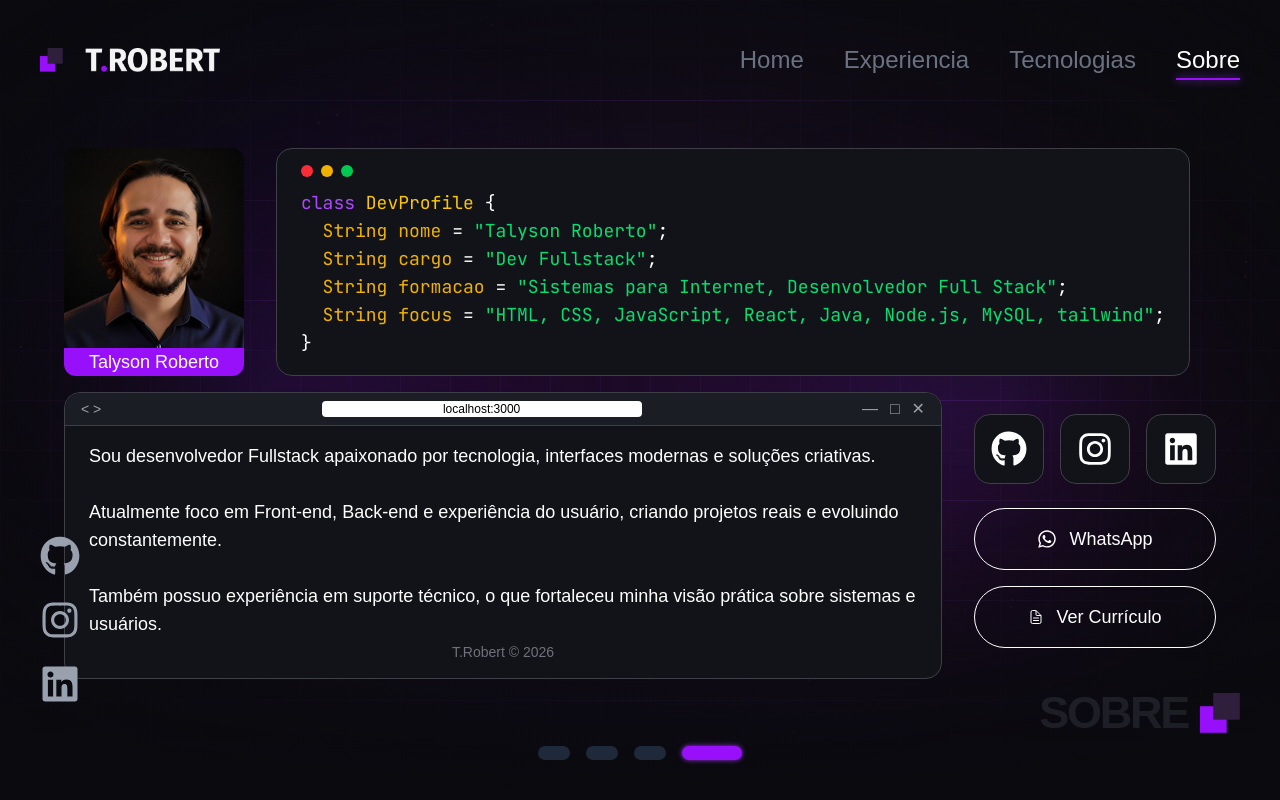
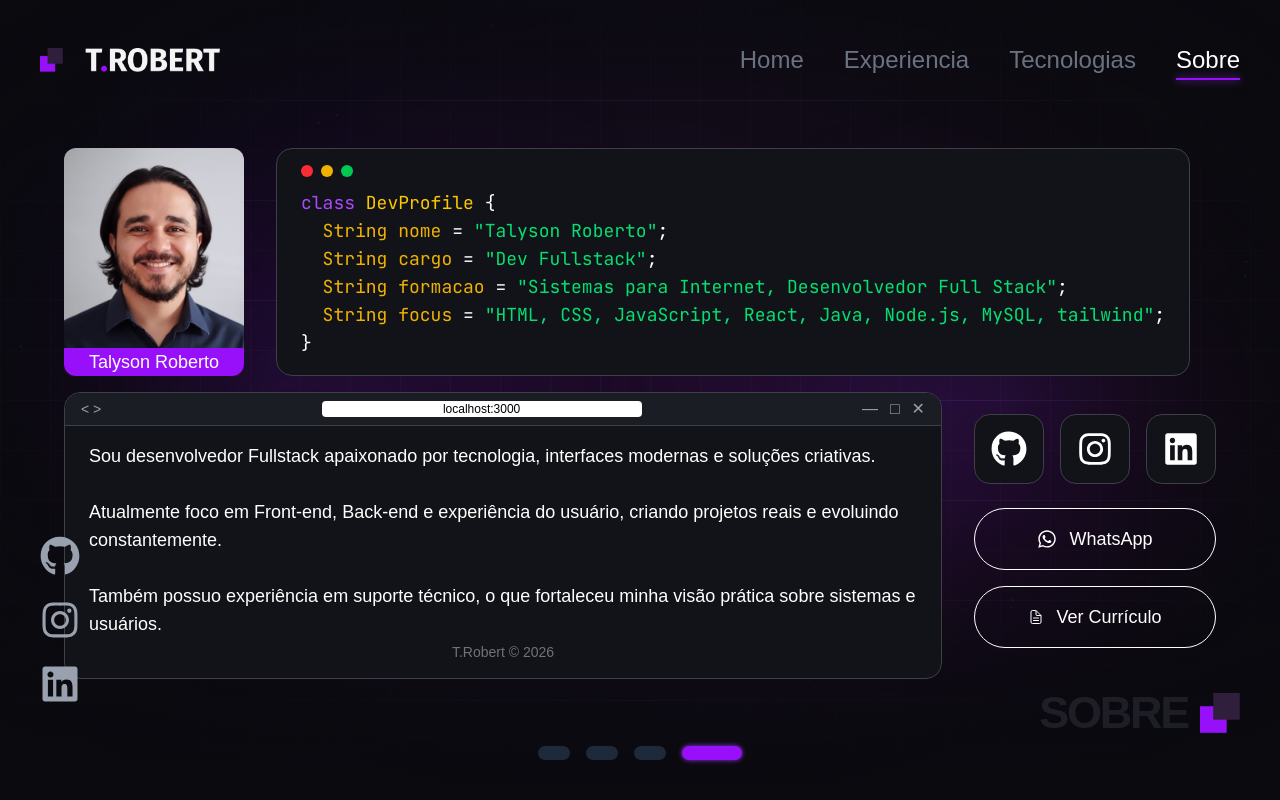
Before and after one commit to TalysonRoberto/Portfolio-T.Robert, a Next.js app: page /sobre in a window 1280 px wide. Built offline with nearby package versions, Linux system fonts and the light colour scheme.

Commit message:
qualidade da foto sobre

```diff
--- a/app/sobre/components/AboutProfile.jsx
+++ b/app/sobre/components/AboutProfile.jsx
@@ -12,7 +12,7 @@ const AboutProfile = () => {
           overflow-hidden rounded-t-xl"
       >
         <Image
-          src="/foto_perfil.png"
+          src="/perfil_2.jpeg"
           alt="Perfil"
           fill
           className="object-cover"
--- a/components/ClientLayout.tsx
+++ b/components/ClientLayout.tsx
@@ -33,7 +33,7 @@ export default function RootLayout({
     <>
         {pathname !== "/" && <BackgroundGrid />}
 
-        <div className="flex flex-col min-h-screen p-6 md:p-10 relative">
+        <div className="flex flex-col min-h-[100dvh] p-6 md:p-10 relative">
 
           {/* HEADER */}
           <header className="flex justify-between items-center z-[100] relative">
```
Also changed, not shown: public/perfil_2.jpeg (added).
